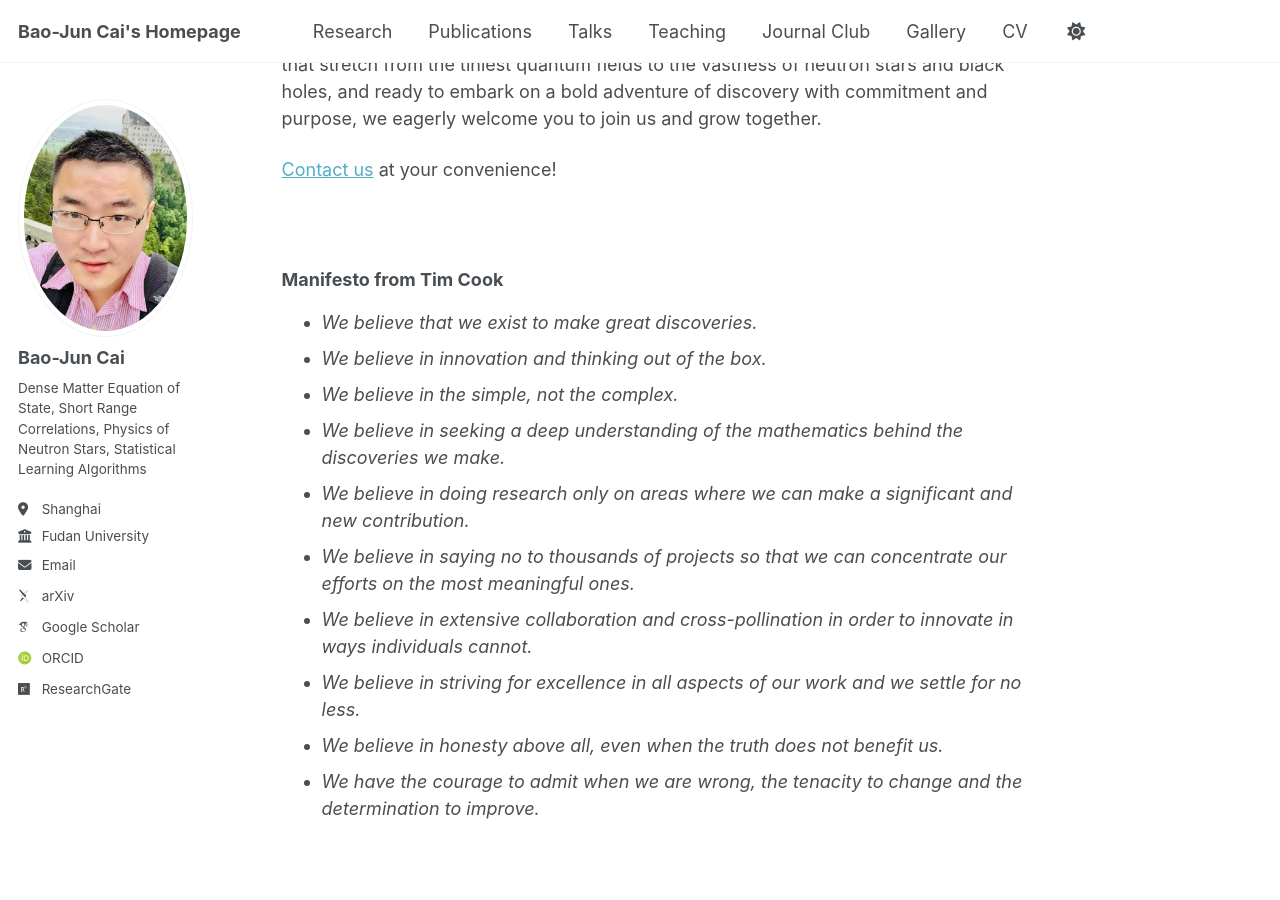
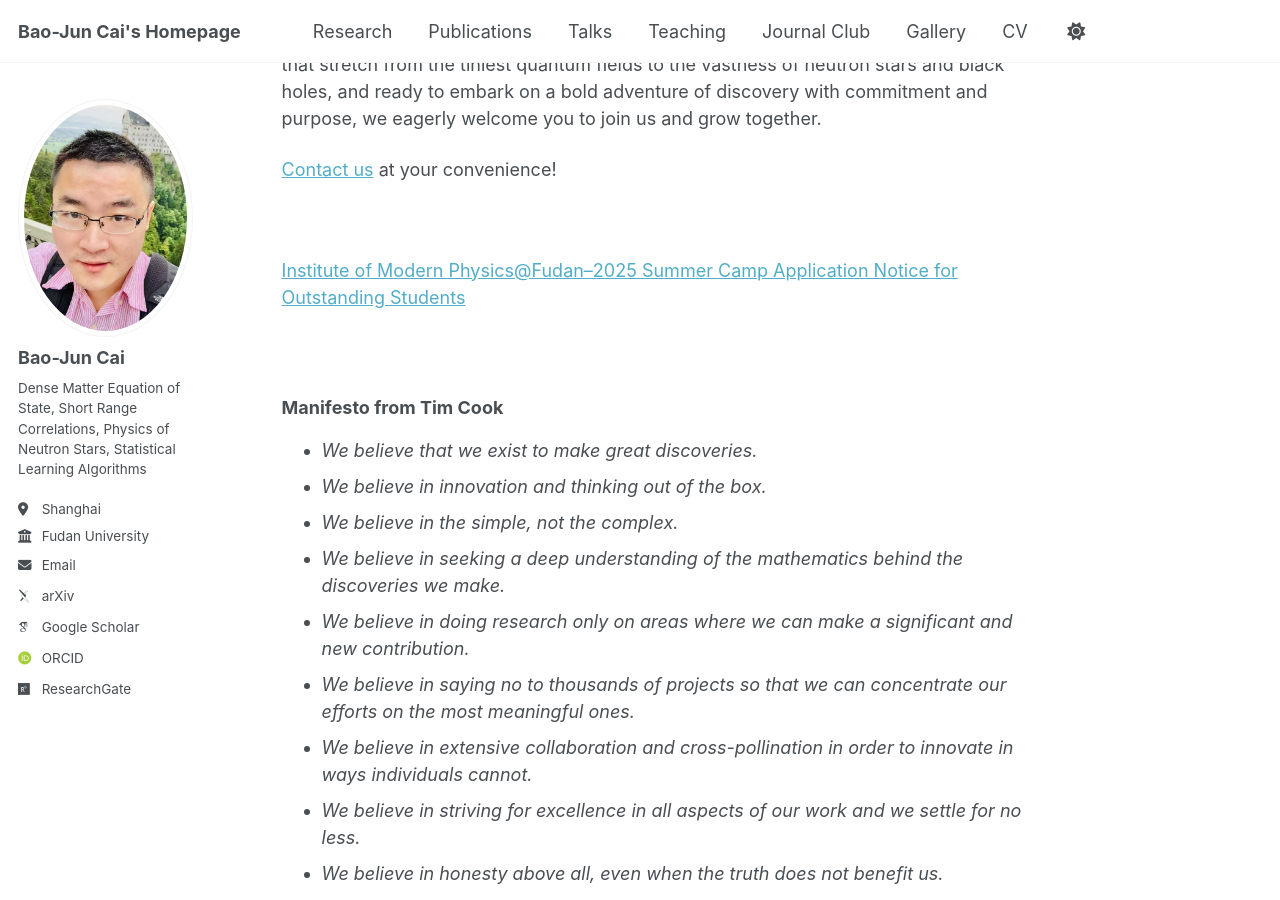
Before and after one commit to bjcai-phys/bjcai-phys.github.io, a Jekyll site: the page built from _pages/about.md, in a window 1280 px wide and 900 px high, scrolled down 1458 px. Built offline with Jekyll 4.4.1, drawn with Linux system fonts in a browser that asks for light colours; some web fonts are replaced.

Commit message:
Update about.md

```diff
--- a/_pages/about.md
+++ b/_pages/about.md
@@ -22,6 +22,10 @@
 We believe science thrives on **curiosity**, **focus**, **collaboration**, and **shared growth**. In our group, learning is a vibrant exchange—where students and researchers inspire, challenge, and uplift each other. If you’re inspired by a sense of wonder, excited to tackle questions that stretch from the tiniest quantum fields to the vastness of neutron stars and black holes, and ready to embark on a bold adventure of discovery with commitment and purpose, we eagerly welcome you to join us and grow together.
 
 [Contact us](mailto:bjcai@fudan.edu.cn) at your convenience!
+
+<br>
+
+[Institute of Modern Physics@Fudan–2025 Summer Camp Application Notice for Outstanding Students](https://mp.weixin.qq.com/s/CjNtUoCTWvhyMr-NTT-sAA)
 
 <br>
 
```
